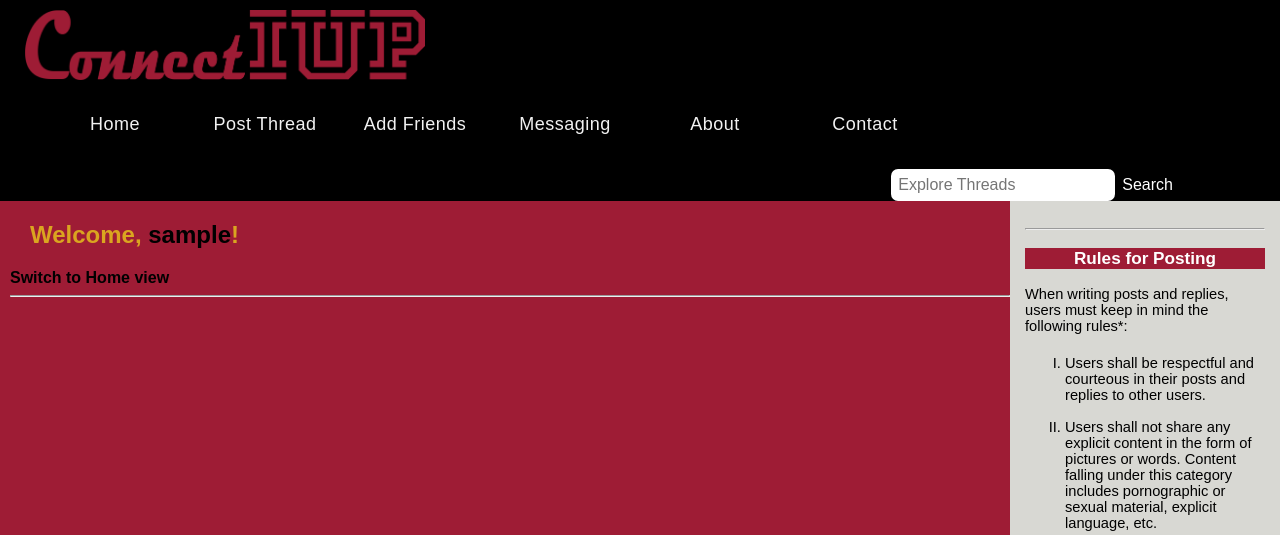
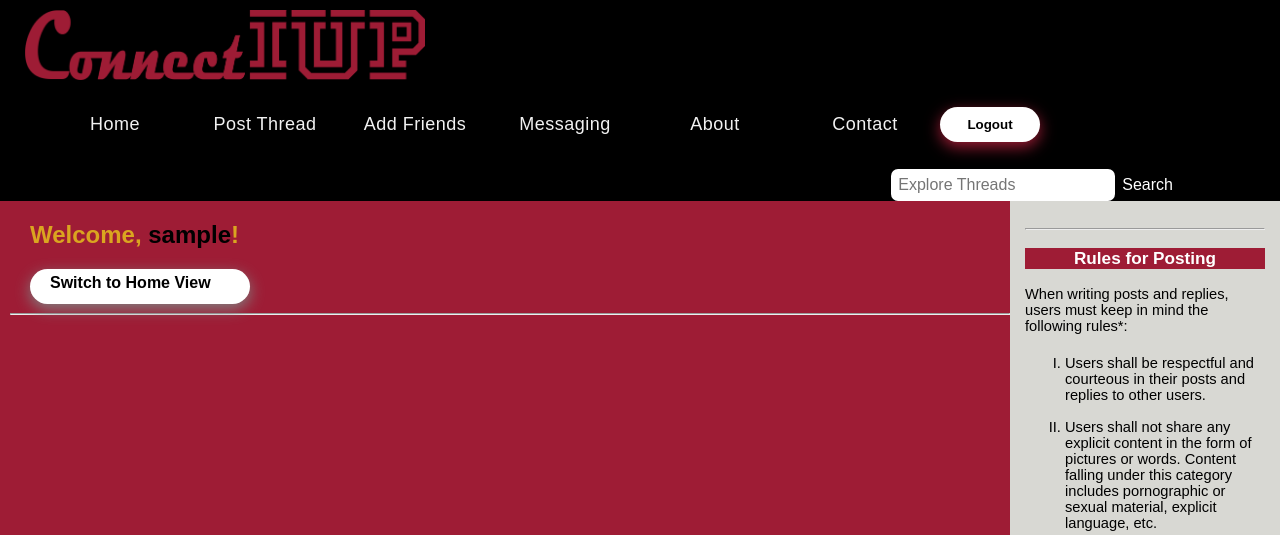
Before and after one commit to realmastercoder/connectiup, a PHP site: page /for_you.php in a window 1280 px wide. Shown: the top 535 px of the page. Run offline with PHP 8.4, Linux system fonts and the light colour scheme; the visitor is signed in with stand-in values (Sample User, id 1); data that the repository does not hold is empty.

Commit message:
more button changes

```diff
--- a/css/button.css
+++ b/css/button.css
@@ -39,7 +39,7 @@
 }
 
 .view:hover {
-    box-shadow: 0px 5px 15px 0px grey;
-    opacity: 0.5;
-    font-family: Arial, Helvetica, sans-serif;;
+    box-shadow: 0px 5px 15px 0px  black;
+    font-family: Arial, Helvetica, sans-serif;
+
 }
--- a/css/sidebar.css
+++ b/css/sidebar.css
@@ -37,7 +37,8 @@ a {
     text-decoration: none;
 }
 
-a:hover {
+
+li a:hover {
     font-size: larger;
     font-weight: 600;
 }
--- a/for_you.php
+++ b/for_you.php
@@ -22,6 +22,7 @@ if (!$conn) {
     <link rel="stylesheet" href="css/style.css">
     <link rel="stylesheet" href="css/home.css">
     <link rel="stylesheet" href="css/sidebar.css">
+    <link rel="stylesheet" href="css/button.css">
 </head>
 
 <body>
@@ -36,6 +37,7 @@ if (!$conn) {
             <li><a href='#'> Messaging</a></li>
             <li><a href='about.php'> About</a></li>
             <li><a href='contact.html'> Contact</a></li>
+            <li><input type=button class="logout" onclick="window.location.href='logout.php'" value="Logout"></li>
         </ul>
         <form class = "search-form">
             <input type ="text" placeholder ="Explore Threads">
@@ -93,7 +95,11 @@ if (!$conn) {
 
     <div class="maincontent">
     <h2>Welcome, <?php echo "<a href='public_profile.php?username=" . $_SESSION['username'] . "'>" . $_SESSION['username'] . '</a>';?>!</h2>
-    <a href=homepage.php><strong>Switch to Home view</strong></a>
+    <div class=view>
+    <a href=homepage.php><strong>Switch to Home View</strong></a>
+    </div>
+    <br>
+    <br>
     <hr>
 
     <?php
--- a/public_profile.php
+++ b/public_profile.php
@@ -33,6 +33,7 @@
         <link rel="stylesheet" href="css/style.css">
         <link rel="stylesheet" href="css/pub_profile.css">
         <link rel="stylesheet" href="css/home.css">
+        <link rel="stylesheet" href="css/button.css">
     </head>
 
     <body>
@@ -47,6 +48,7 @@
         <li><a href='#'> Messaging</a></li>
         <li><a href='about.php'> About</a></li>
         <li><a href='contact.html'> Contact</a></li>
+        <li><input type=button class="logout" onclick="window.location.href='logout.php'" value="Logout"></li>
       </ul>
       <form class = "search-form">
         <input type ="text" placeholder ="Explore Threads">
```
